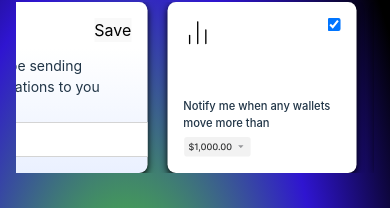
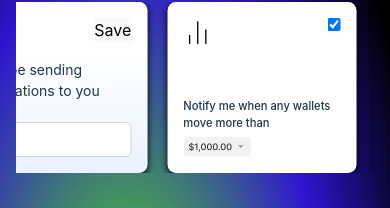
Before and after one commit to man-ish-fs-2021/loch-assesment, a React (Vite) app: page / in a window 390 px wide. Shown: the part 378-586 px from the top of the page. Built offline with nearby package versions, Linux system fonts and the light colour scheme.

Commit message:
Css fix for mobile

```diff
--- a/src/sections/NotificationSection/NotificationSection.tsx
+++ b/src/sections/NotificationSection/NotificationSection.tsx
@@ -43,9 +43,9 @@ const NotificationSection = () => {
                 content={
                   <div className="self-end mt-auto text-[14px] [&>*]:pt-1 w-full flex flex-col">
                     <div>We’ll be sending notifications to you here</div>
-                    <div>
+                    {/* <div> */}
                       <input className="h-[35px] rounded-[5.6px] border-[0.7px] border-neutral-300" />
-                    </div>
+                    {/* </div> */}
                   </div>
                 }
                 right={
```
